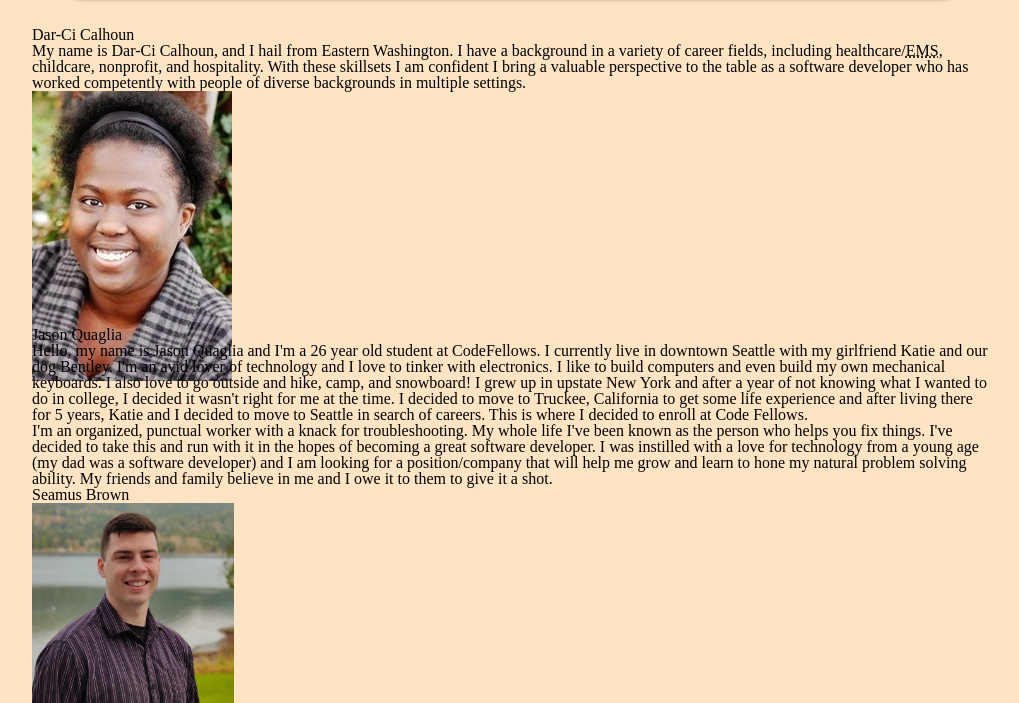
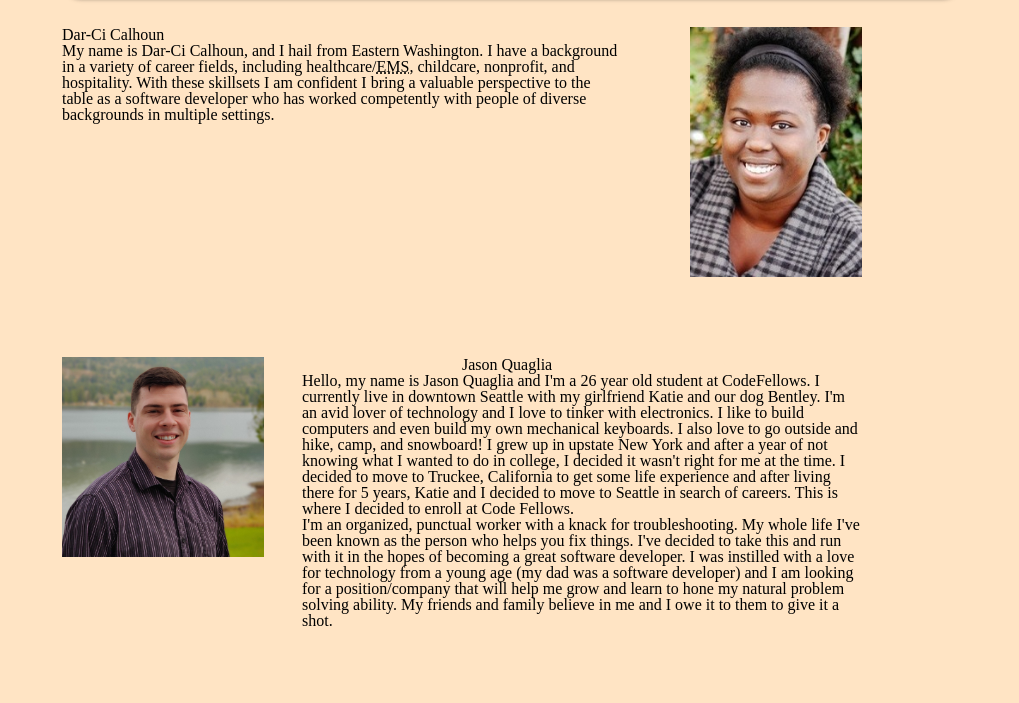
Before and after one commit to shaybrow/flight-facts, a plain HTML site: page about-me.html in a window 1280 px wide. Shown: the part 113-816 px from the top of the page, without its empty margins (128-1147 px from the left). Drawn offline with Linux system fonts and the light colour scheme.

Commit message:
added instructions, first pass about me styling

```diff
--- a/about-me.html
+++ b/about-me.html
@@ -4,6 +4,7 @@
 <head>
   <link rel="stylesheet" href="css/reset.css" type="text/css">
   <link rel="stylesheet" href="css/styles.css" type="text/css">
+  <link rel="stylesheet" href="css/about-me.css" type="text/css">
   <title>About Us</title>
 </head>
 
@@ -27,16 +28,21 @@
         <h5>
           Dar-Ci Calhoun
         </h5>
-        <p>My name is Dar-Ci Calhoun, and I hail from Eastern Washington. I have a background in a variety of career fields, including healthcare/<abbr title="Emergency Medical Services">EMS</abbr>, childcare, nonprofit, and hospitality. With these skillsets I am confident I bring a valuable perspective to the table as a software developer who has worked competently with people of diverse backgrounds in multiple settings.</p>
+        <img src="img/darci.jpg" alt="profile photo of Darci Calhoun" id="darci-pic">
+        <p>My name is Dar-Ci Calhoun, and I hail from Eastern Washington. I have a background in a variety of career
+          fields, including healthcare/<abbr title="Emergency Medical Services">EMS</abbr>, childcare, nonprofit, and
+          hospitality. With these skillsets I am confident I bring a valuable perspective to the table as a software
+          developer who has worked competently with people of diverse backgrounds in multiple settings.</p>
 
       </section>
-      <img src="img/darci.jpg" alt="profile photo of Darci Calhoun">
+
     </article>
     <article id="jason">
       <section>
         <h5>
           Jason Quaglia
         </h5>
+        <img src="img/thumbnail_20201123_205720.jpg" id="jason-pic">
         <p>Hello, my name is Jason Quaglia and I'm a 26 year old student at CodeFellows. I currently live in downtown
           Seattle with my girlfriend Katie and our dog Bentley. I'm an avid lover of technology and I love to tinker
           with electronics. I like to build computers and even build my own mechanical keyboards. I also love to go
@@ -49,6 +55,7 @@
           software developer. I was instilled with a love for technology from a young age (my dad was a software
           developer) and I am looking for a position/company that will help me grow and learn to hone my natural problem
           solving ability. My friends and family believe in me and I owe it to them to give it a shot.</p>
+
       </section>
     </article>
     <article id="shay">
--- a/css/about-me.css
+++ b/css/about-me.css
@@ -1,10 +1,44 @@
 body{
-  background-color: blue;
+
 }
 
-#darci {
-  height: 300px;
+#darci-pic {
+  height: 250px;
 }
 #shay-pic{
   height: 200px;
 }
+#jason-pic{
+  height: 200px;
+  float: left;
+}
+section{
+  width: 800px;
+  margin-left: 30px;
+}
+
+h5{
+  width: 50%;
+  display:inline-block;
+}
+p{
+  width: 70%;
+display:inline-block;
+}
+img{
+  margin-top: 0px;
+  float: right;
+}
+section:not(first-child){
+  margin-top:30px;
+}
+#jason{
+  height: 400px;
+}
+#jason p{
+  float: right;
+
+}
+#jason h5{
+  float: right;
+}
```
Also changed, not shown: index.html (+7 -1 lines), photo-cred.html (+6 -1 lines).
